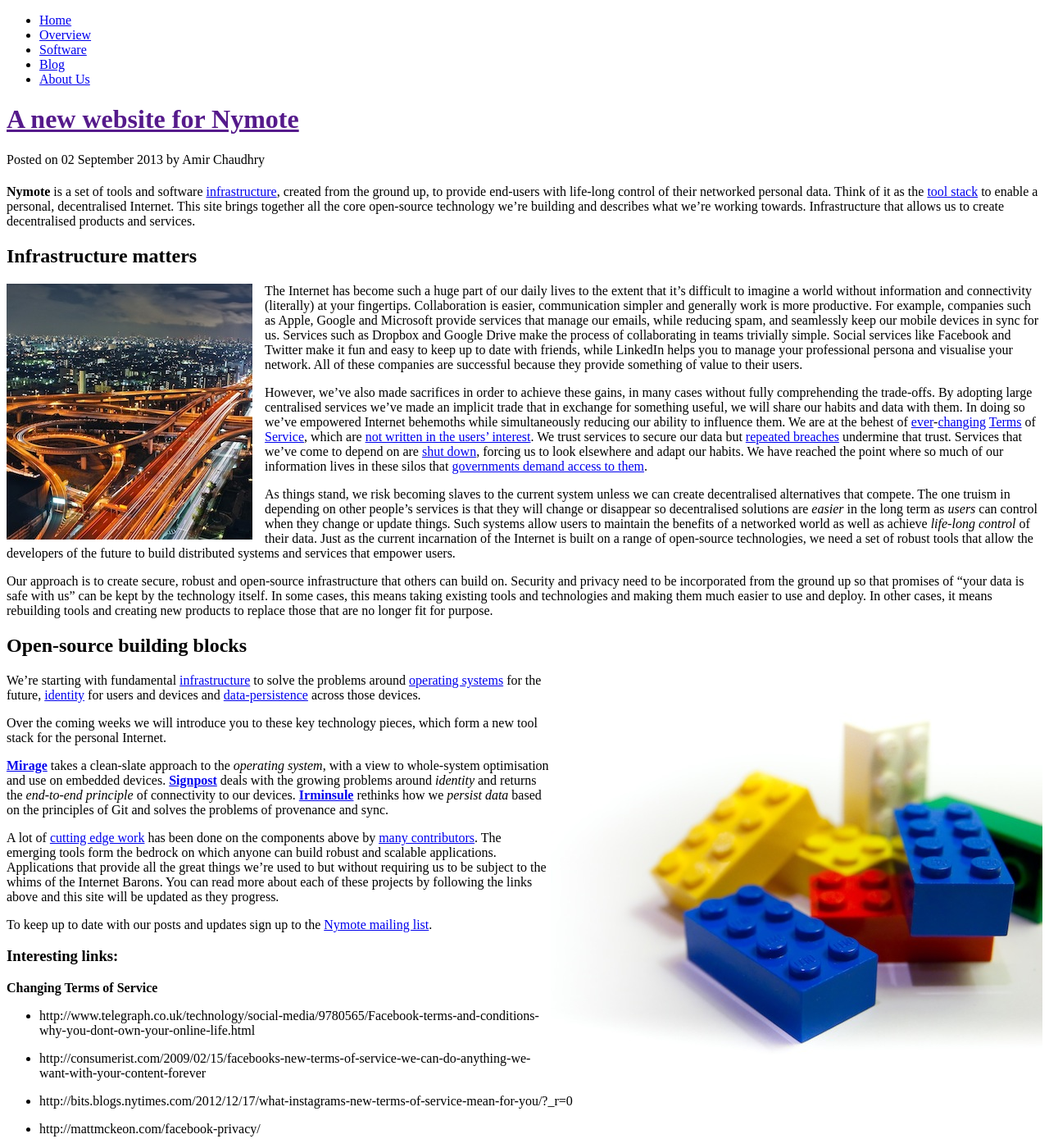
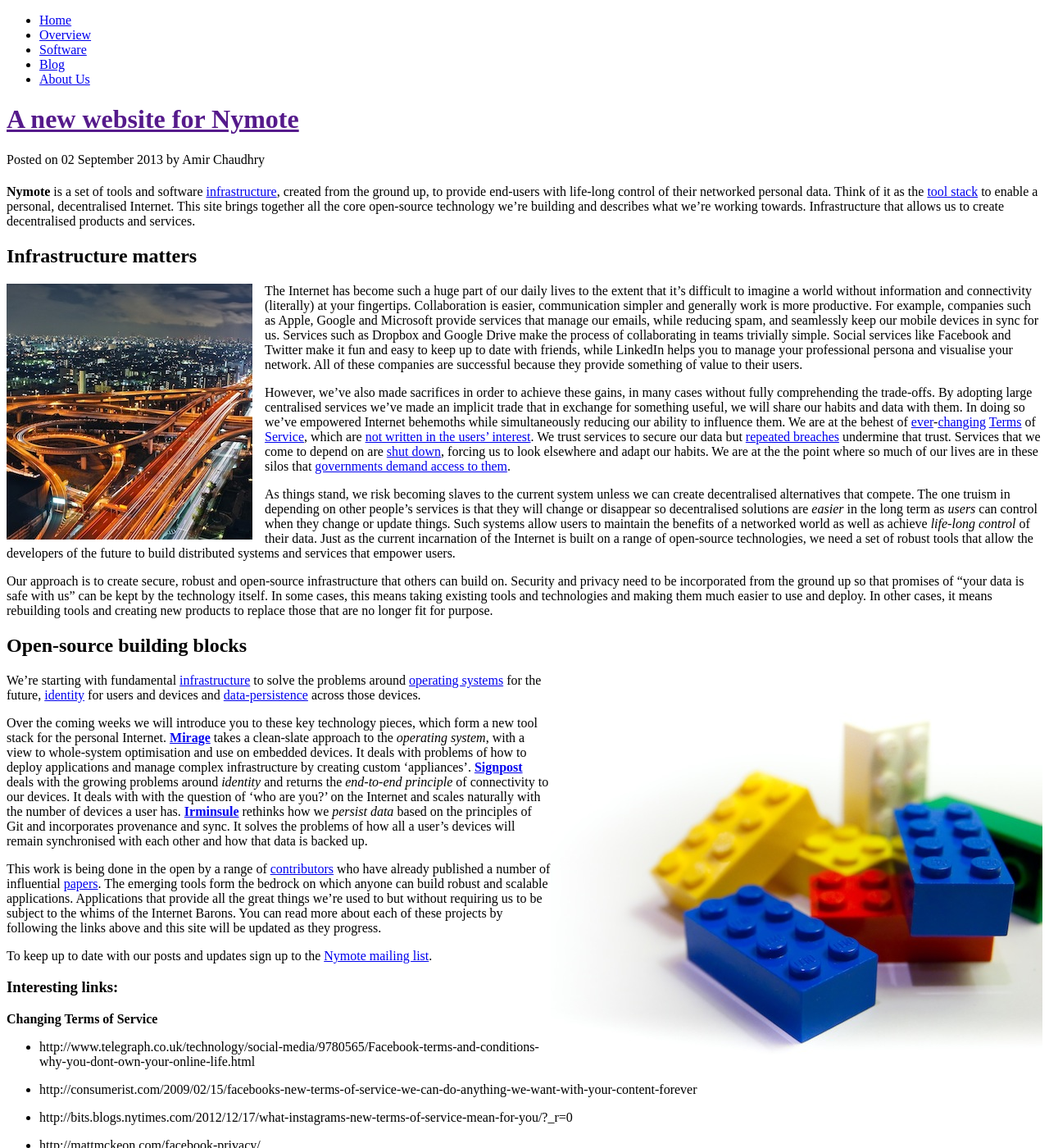
Before and after one commit to nymote/nymote.github.io, a Jekyll site: the page built from blog/_posts/2013-09-02-new-website-for-nymote.md, in a window 1280 px wide and 1400 px high. Shown: the whole window at 82% size. Built offline with Jekyll 4.4.1, drawn with Linux system fonts in a browser that asks for light colours; nearby versions of some CDN libraries; library files that are not in the unit come from our copies; comment, search, counter and statistics services are not loaded.

Commit message:
tweaks to second half of post

```diff
--- a/blog/_posts/2013-09-02-new-website-for-nymote.md
+++ b/blog/_posts/2013-09-02-new-website-for-nymote.md
@@ -12,7 +12,7 @@
 <a href="http://www.flickr.com/photos/suzumenonamida/8206148949/"><img style="float:left; margin-right: 15px;" src="/images/higashi-osaka-junction.jpg"></a>
 The Internet has become such a huge part of our daily lives to the extent that it’s difficult to imagine a world without information and connectivity (literally) at your fingertips. Collaboration is easier, communication simpler and generally work is more productive.  For example, companies such as Apple, Google and Microsoft provide services that manage our emails, while reducing spam, and seamlessly keep our mobile devices in sync for us. Services such as Dropbox and Google Drive make the process of collaborating in teams trivially simple.  Social services like Facebook and Twitter make it fun and easy to keep up to date with friends, while LinkedIn helps you to manage your professional persona and visualise your network.  All of these companies are successful because they provide something of value to their users.
 
-However, we’ve also made sacrifices in order to achieve these gains, in many cases without fully comprehending the trade-offs.  By adopting large centralised services we’ve made an implicit trade that in exchange for something useful, we will share our habits and data with them. In doing so we’ve empowered Internet behemoths while simultaneously reducing our ability to influence them. We are at the behest of [ever][tos1]-[changing][tos2] [Terms][tos3] of [Service][tos4], which are [not written in the users' interest][tosdr]. We trust services to secure our data but [repeated breaches][dropbox-breaches] undermine that trust.  Services that we've come to depend on are [shut down][google-reader-shutdown], forcing us to look elsewhere and adapt our habits.  We have reached the point where so much of our information lives in these silos that [governments demand access to them][guardian-nsa].
+However, we’ve also made sacrifices in order to achieve these gains, in many cases without fully comprehending the trade-offs.  By adopting large centralised services we’ve made an implicit trade that in exchange for something useful, we will share our habits and data with them. In doing so we’ve empowered Internet behemoths while simultaneously reducing our ability to influence them. We are at the behest of [ever][tos1]-[changing][tos2] [Terms][tos3] of [Service][tos4], which are [not written in the users' interest][tosdr]. We trust services to secure our data but [repeated breaches][dropbox-breaches] undermine that trust.  Services that we come to depend on are [shut down][google-reader-shutdown], forcing us to look elsewhere and adapt our habits.  We are at the the point where so much of our lives are in these silos that [governments demand access to them][guardian-nsa].
 
 
 As things stand, we risk becoming slaves to the current system unless we can create decentralised alternatives that compete. The one truism in depending on other people's services is that they will change or disappear so decentralised solutions are *easier* in the long term as *users* can control when they change or update things.  Such systems allow users to maintain the benefits of a networked world as well as achieve *life-long control* of their data.  Just as the current incarnation of the Internet is built on a range of open-source technologies, we need a set of robust tools that allow the developers of the future to build distributed systems and services that empower users.
@@ -25,11 +25,9 @@
 <a href="http://www.flickr.com/photos/jezpage/4990873353/"><img style="float:right" src="/images/lego-blocks.jpg"></a>
 We're starting with fundamental [infrastructure][] to solve the problems around [operating systems][Mirage] for the future, [identity][Signpost] for users and devices and [data-persistence][Irminsule] across those devices.
 
-Over the coming weeks we will introduce you to these key technology pieces, which form a new tool stack for the personal Internet.
+Over the coming weeks we will introduce you to these key technology pieces, which form a new tool stack for the personal Internet. **[Mirage][]** takes a clean-slate approach to the *operating system*, with a view to whole-system optimisation and use on embedded devices.  It deals with problems of how to deploy applications and manage complex infrastructure by creating custom 'appliances'.  **[Signpost][]** deals with the growing problems around *identity* and returns the *end-to-end principle* of connectivity to our devices.  It deals with with the question of 'who are you?' on the Internet and scales naturally with the number of devices a user has.  **[Irminsule][]** rethinks how we *persist data* based on the principles of Git and incorporates provenance and sync. It solves the problems of how all a user's devices will remain synchronised with each other and how that data is backed up.
 
-**[Mirage][]** takes a clean-slate approach to the *operating system*, with a view to whole-system optimisation and use on embedded devices.  **[Signpost][]** deals with the growing problems around *identity* and returns the *end-to-end principle* of connectivity to our devices.  **[Irminsule][]** rethinks how we *persist data* based on the principles of Git and solves the problems of provenance and sync.
-
-A lot of [cutting edge work][papers] has been done on the components above by [many contributors][about].  The emerging tools form the bedrock on which anyone can build robust and scalable applications.  Applications that provide all the great things we're used to but without requiring us to be subject to the whims of the Internet Barons.  You can read more about each of these projects by following the links above and this site will be updated as they progress.
+This work is being done in the open by a range of [contributors][about] who have already published a number of influential [papers][].  The emerging tools form the bedrock on which anyone can build robust and scalable applications.  Applications that provide all the great things we're used to but without requiring us to be subject to the whims of the Internet Barons.  You can read more about each of these projects by following the links above and this site will be updated as they progress.
 
 To keep up to date with our posts and updates sign up to the [Nymote mailing list][followers-list].
 
```
